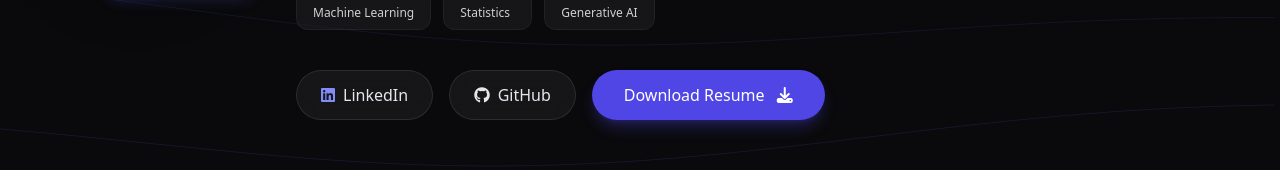
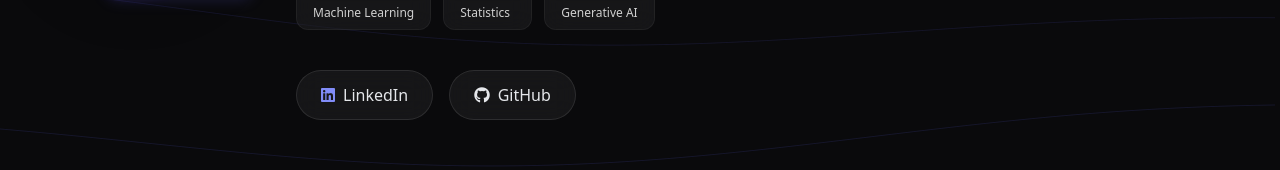
Before and after one commit to Krisha2000/phortpholio, a React (Vite) app: page / in a window 1280 px wide. Shown: the part 450-620 px from the top of the page. Built offline with nearby package versions, Linux system fonts and the light colour scheme.

Commit message:
fix: Remove Download Resume button from header

```diff
--- a/App.tsx
+++ b/App.tsx
@@ -62,9 +62,7 @@ const App: React.FC = () => {
                 <i className="fa-brands fa-github"></i>
                 <span>GitHub</span>
               </a>
-              <button className="bg-indigo-600 hover:bg-indigo-700 text-white px-8 py-3 rounded-full shadow-lg shadow-indigo-600/30 transition-all hover:-translate-y-1 active:translate-y-0">
-                Download Resume <i className="fa-solid fa-download ml-2"></i>
-              </button>
+
             </div>
           </div>
         </div>
```
